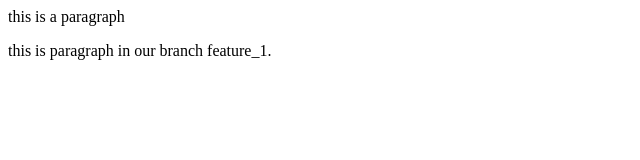
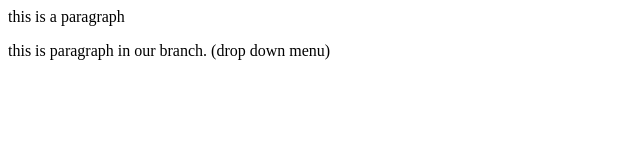
Before and after one commit to mohammad-kaif209/LocalRepo, a plain HTML site: page index.html in a window 1280 px wide. Shown: the full height of the page, 0-640 px from the left. Drawn offline with Linux system fonts and the light colour scheme.

Commit message:
drop down menu added in feature_1 branch

```diff
--- a/index.html
+++ b/index.html
@@ -1,2 +1,2 @@
 <p>this is a paragraph</p>
-<p>this is paragraph in our branch feature_1.</p>
+<p>this is paragraph in our branch. (drop down menu)</p>
```
